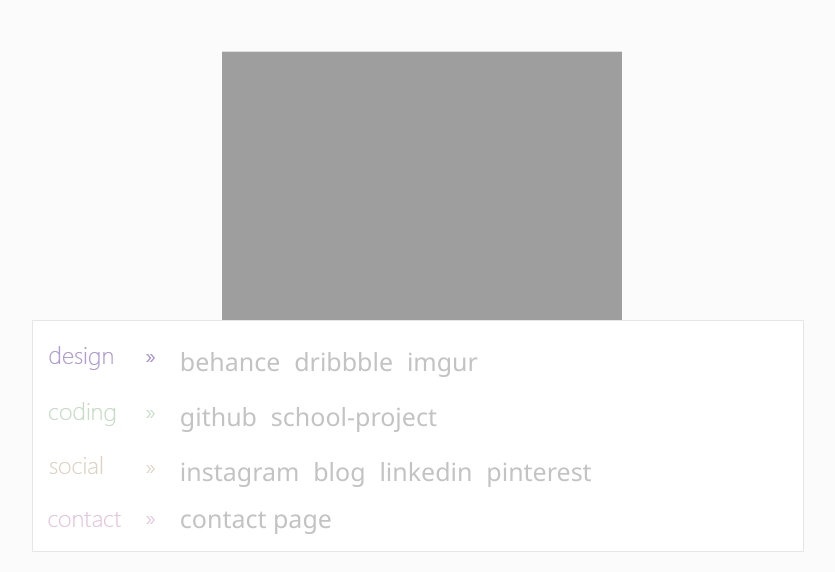
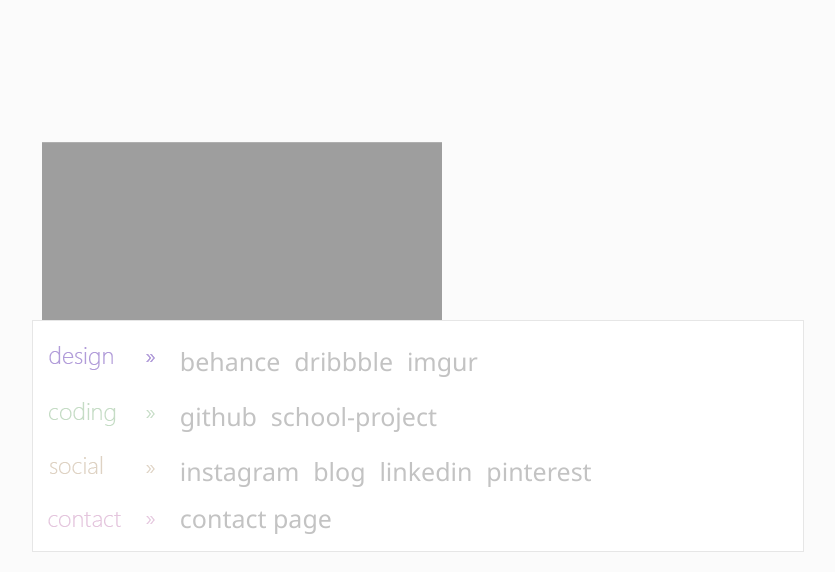
Before and after one commit to ihatemicah/oceansquad, a plain HTML site: page index.html in a window 1280 px wide. Shown: the whole page, without its empty margins (218-1053 px from the left). Drawn offline with nearby package versions, Linux system fonts and the light colour scheme.

Commit message:
changing margins for header

```diff
--- a/css/main.css
+++ b/css/main.css
@@ -89,8 +89,11 @@
 
     .header {
         content:url(http://i.imgur.com/5JBWO58.png);
-        margin-left: auto;
-        margin-right: auto;
-        display: block;
-        padding-top: 20px;
+        padding-bottom: -600px;
+        position: absolute;
+        margin-top: -200px;
+        margin-left: -380px;
+        left: 50%;
+        top:40%;
+
     }
```
